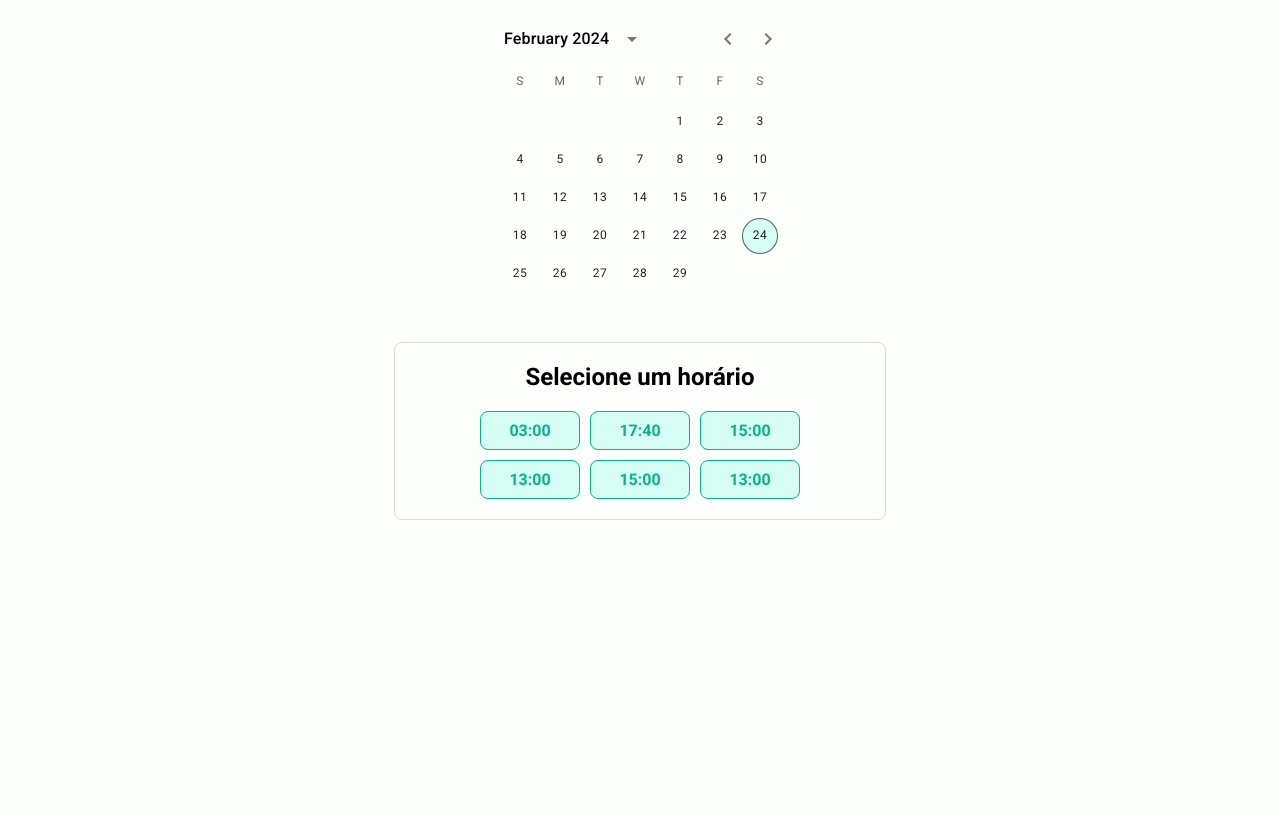
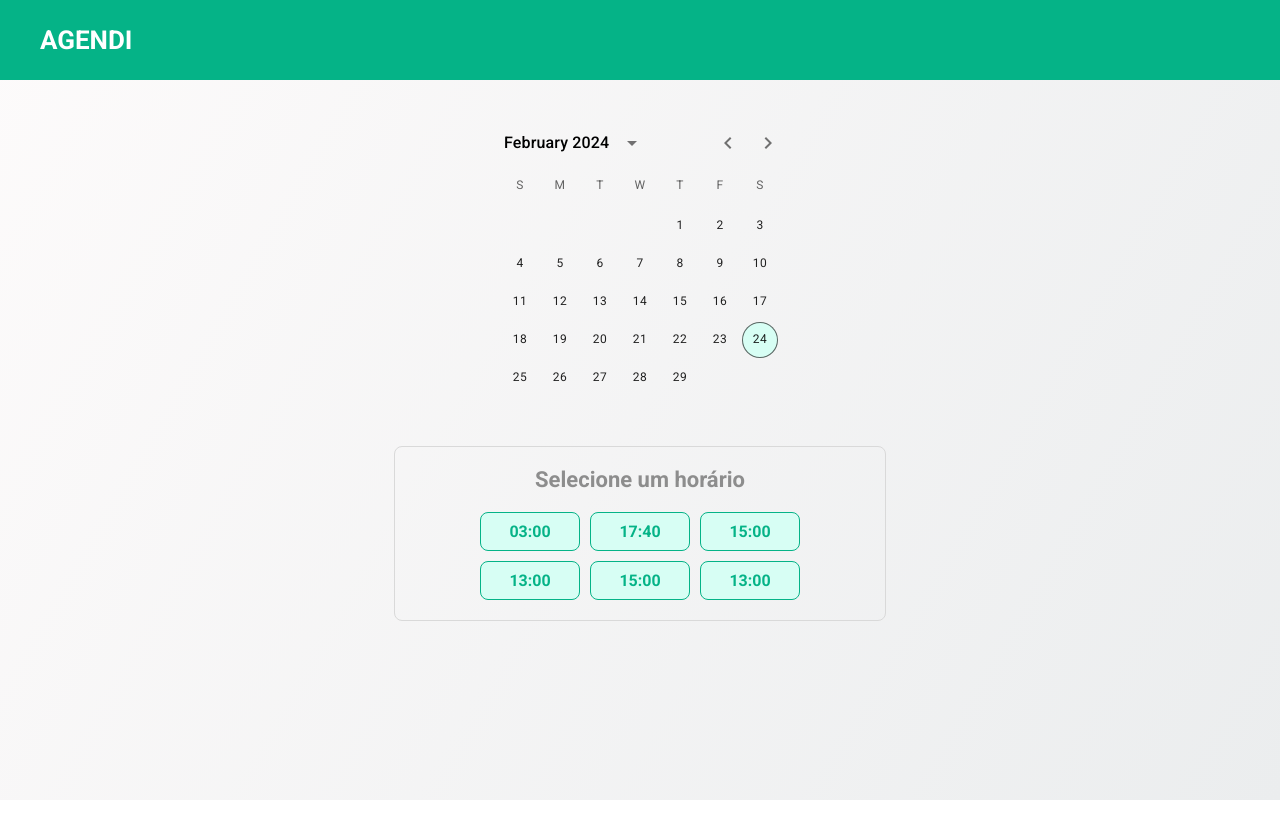
Before and after one commit to Hitallo-moreira/agendi, a React (Vite) app in the folder agendi/: page / in a window 1280 px wide. Built offline with nearby package versions, Linux system fonts and the light colour scheme.

Commit message:
feat: change calendar structure and styles

```diff
--- a/agendi/src/App.jsx
+++ b/agendi/src/App.jsx
@@ -1,12 +1,16 @@
 import Calendar from "./components/Calendar";
 import DateAvailable from "./components/DateAvailable";
+import Header from "./components/Header";
 
 function App() {
   return (
-    <div className="main">
-      <Calendar />
-      <DateAvailable />
-    </div>
+    <>
+      <Header />
+      <div className="main">
+        <Calendar />
+        <DateAvailable />
+      </div>
+    </>
   )
 }
 
--- a/agendi/src/components/Calendar.jsx
+++ b/agendi/src/components/Calendar.jsx
@@ -1,11 +1,18 @@
 import { LocalizationProvider } from '@mui/x-date-pickers';
 import { AdapterDayjs } from '@mui/x-date-pickers/AdapterDayjs'
 import { DateCalendar } from '@mui/x-date-pickers/DateCalendar';
+import dayjs from 'dayjs';
 
 function Calendar() {
+  const minDate = dayjs('2024-01-01');
+  const maxDate = dayjs('2024-12-31');
+
   return (
     <LocalizationProvider dateAdapter={AdapterDayjs}>
-      <DateCalendar />
+      <DateCalendar
+        minDate={minDate}
+        maxDate={maxDate}
+      />
     </LocalizationProvider>
   );
 }
--- a/agendi/src/components/DateAvailable.jsx
+++ b/agendi/src/components/DateAvailable.jsx
@@ -1,9 +1,9 @@
 import styled from "styled-components";
 
 const Title = styled.h1`
-  font-size: 1.5em;
+  font-size: 22px;
   text-align: center;
-  color: #000;
+  color: #8d8d8d;
   margin: 0 0 20px 0;
 `;
 
--- /dev/null
+++ b/agendi/src/components/Header.jsx
@@ -0,0 +1,32 @@
+import styled from "styled-components";
+
+const HeaderInfo = styled.header`
+    display: flex;
+    align-items: center;
+    background-color: #05B387;
+    font-size: 26px;
+    color: #fff;
+    text-transform: uppercase;
+    font-weight: 600;
+    height: 80px;
+    width: 100%;
+    position: sticky;
+    margin-bottom: 2rem;
+`;
+
+const Logo = styled.div`
+    margin-left: 40px;
+`;
+
+
+function Header() {
+    return (
+        <HeaderInfo>
+            <Logo>
+                AgendI
+            </Logo>
+        </HeaderInfo>
+    );
+}
+
+export default Header;
--- a/agendi/src/styles/Global.css
+++ b/agendi/src/styles/Global.css
@@ -1,8 +1,10 @@
 body {
-    background-color: #FDFFFC;
+    background-image: linear-gradient(120deg, #fdfbfb 0%, #ebedee 100%);
     font-family: 'Roboto';
     height: 100vh;
     box-sizing: border-box;
+    padding: 0;
+    margin: 0;
 }
 
 .main {
@@ -19,3 +21,9 @@ body {
 button.css-1u23akw-MuiButtonBase-root-MuiPickersDay-root:focus.Mui-selected {
     background-color: #05B387;
 }
+
+.css-1u23akw-MuiButtonBase-root-MuiPickersDay-root.Mui-selected,
+.css-jgls56-MuiButtonBase-root-MuiPickersDay-root.Mui-selected,
+.css-innj4t-MuiPickersYear-yearButton.Mui-selected {
+    background-color: #05B387 !important;
+}
```
